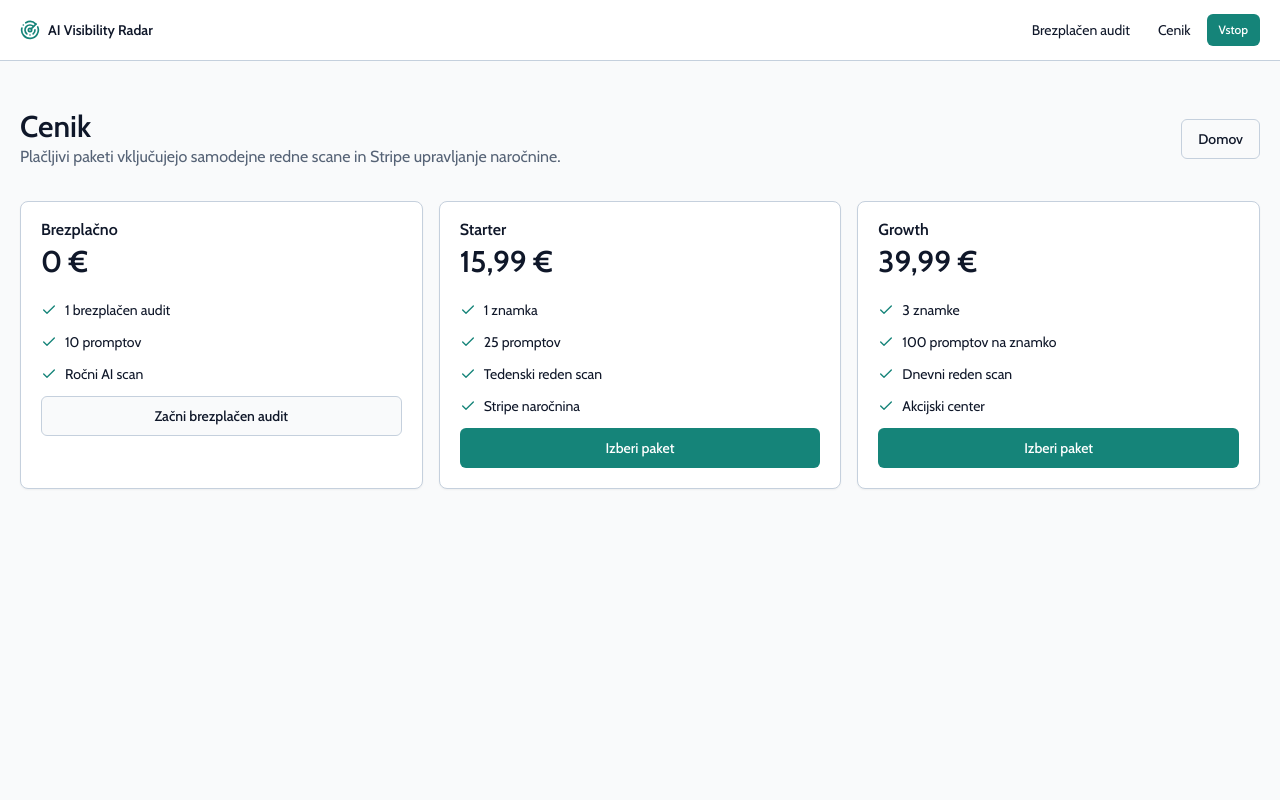
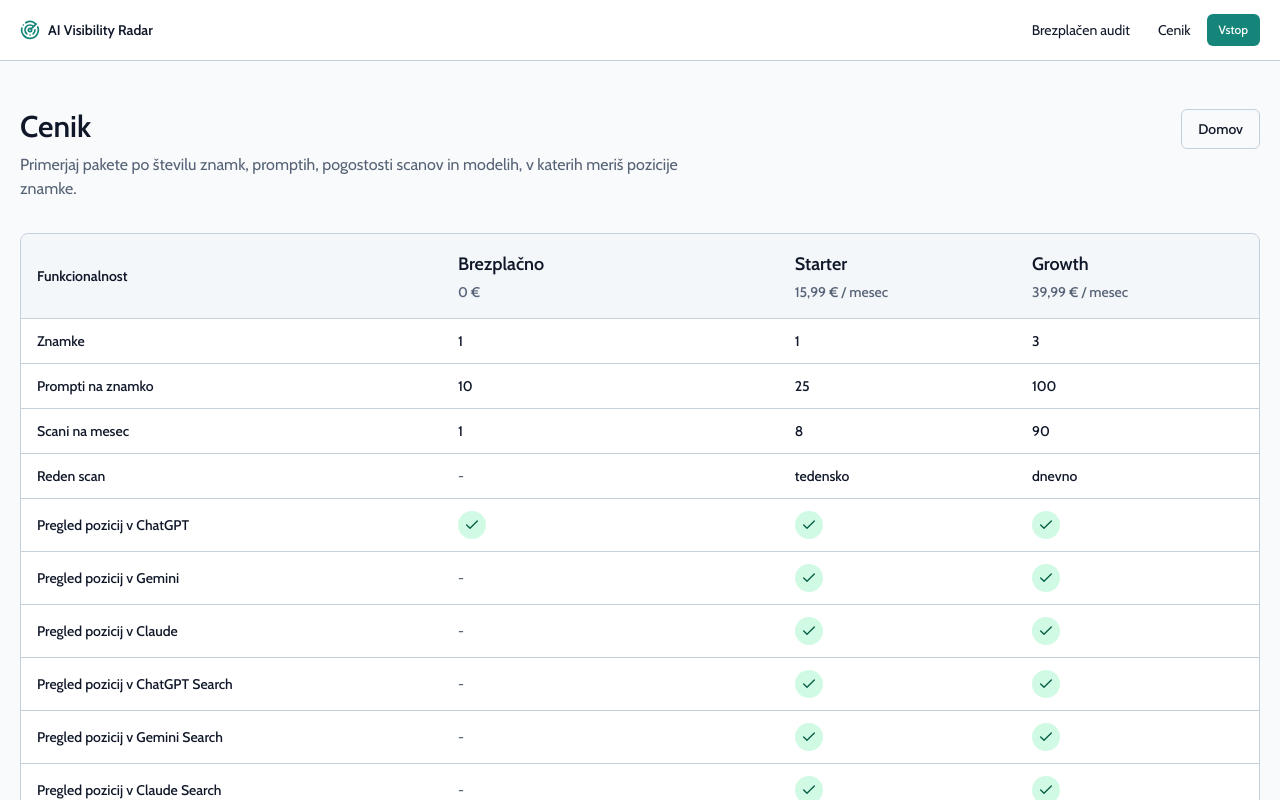
Before and after one commit to preserenfrance/ai-visibility-radar, a Next.js app in the folder apps/web/: page /pricing in a window 1280 px wide. Shown: the top 800 px of the page. Built offline with nearby package versions, Linux system fonts and the light colour scheme; no server answers.

Commit message:
Convert pricing to comparison table

```diff
--- a/apps/web/app/pricing/page.tsx
+++ b/apps/web/app/pricing/page.tsx
@@ -1,48 +1,177 @@
 import Link from "next/link";
 import { Check } from "lucide-react";
 import { Button } from "@/components/ui/button";
-import { Card, CardContent, CardHeader, CardTitle } from "@/components/ui/card";
 
-const plans = [
-  { name: "Brezplačno", price: "0", items: ["1 brezplačen audit", "10 promptov", "Ročni AI scan"] },
-  { name: "Starter", price: "15,99", items: ["1 znamka", "25 promptov", "Tedenski reden scan", "Stripe naročnina"] },
-  { name: "Growth", price: "39,99", items: ["3 znamke", "100 promptov na znamko", "Dnevni reden scan", "Akcijski center"] }
+type PlanId = "free" | "starter" | "growth";
+type FeatureValue = boolean | string | number;
+
+const plans: Array<{
+  id: PlanId;
+  name: string;
+  price: string;
+  href: string;
+  cta: string;
+}> = [
+  {
+    id: "free",
+    name: "Brezplačno",
+    price: "0 €",
+    href: "/ai-visibility-checker",
+    cta: "Začni brezplačen audit",
+  },
+  {
+    id: "starter",
+    name: "Starter",
+    price: "15,99 € / mesec",
+    href: "/app/settings",
+    cta: "Izberi Starter",
+  },
+  {
+    id: "growth",
+    name: "Growth",
+    price: "39,99 € / mesec",
+    href: "/app/settings",
+    cta: "Izberi Growth",
+  },
+];
+
+const features: Array<{
+  label: string;
+  values: Record<PlanId, FeatureValue>;
+}> = [
+  {
+    label: "Znamke",
+    values: { free: 1, starter: 1, growth: 3 },
+  },
+  {
+    label: "Prompti na znamko",
+    values: { free: 10, starter: 25, growth: 100 },
+  },
+  {
+    label: "Scani na mesec",
+    values: { free: 1, starter: 8, growth: 90 },
+  },
+  {
+    label: "Reden scan",
+    values: { free: false, starter: "tedensko", growth: "dnevno" },
+  },
+  {
+    label: "Pregled pozicij v ChatGPT",
+    values: { free: true, starter: true, growth: true },
+  },
+  {
+    label: "Pregled pozicij v Gemini",
+    values: { free: false, starter: true, growth: true },
+  },
+  {
+    label: "Pregled pozicij v Claude",
+    values: { free: false, starter: true, growth: true },
+  },
+  {
+    label: "Pregled pozicij v ChatGPT Search",
+    values: { free: false, starter: true, growth: true },
+  },
+  {
+    label: "Pregled pozicij v Gemini Search",
+    values: { free: false, starter: true, growth: true },
+  },
+  {
+    label: "Pregled pozicij v Claude Search",
+    values: { free: false, starter: true, growth: true },
+  },
+  {
+    label: "Citati in viri iz search modelov",
+    values: { free: false, starter: true, growth: true },
+  },
+  {
+    label: "Konkurenti",
+    values: { free: false, starter: true, growth: true },
+  },
+  {
+    label: "Akcijski center",
+    values: { free: false, starter: true, growth: true },
+  },
 ];
 
 export default function PricingPage() {
   return (
     <main className="mx-auto min-h-screen max-w-7xl px-5 py-12">
-      <div className="mb-8 flex items-center justify-between">
+      <div className="mb-8 flex flex-wrap items-start justify-between gap-4">
         <div>
           <h1 className="text-3xl font-semibold">Cenik</h1>
-          <p className="text-muted-foreground">Plačljivi paketi vključujejo samodejne redne scane in Stripe upravljanje naročnine.</p>
+          <p className="mt-2 max-w-2xl text-muted-foreground">
+            Primerjaj pakete po številu znamk, promptih, pogostosti scanov in
+            modelih, v katerih meriš pozicije znamke.
+          </p>
         </div>
         <Button asChild variant="outline">
           <Link href="/">Domov</Link>
         </Button>
       </div>
-      <div className="grid gap-4 md:grid-cols-3">
-        {plans.map((plan) => (
-          <Card key={plan.name}>
-            <CardHeader>
-              <CardTitle>{plan.name}</CardTitle>
-              <div className="text-3xl font-semibold">{plan.price} €</div>
-            </CardHeader>
-            <CardContent className="space-y-3">
-              {plan.items.map((item) => (
-                <div key={item} className="flex items-center gap-2 text-sm">
-                  <Check className="h-4 w-4 text-primary" /> {item}
-                </div>
+
+      <div className="overflow-hidden rounded-lg border bg-white">
+        <div className="overflow-x-auto">
+          <table className="w-full min-w-[760px] border-collapse text-sm">
+            <thead>
+              <tr className="border-b bg-secondary/40">
+                <th className="w-[34%] px-4 py-4 text-left font-semibold">
+                  Funkcionalnost
+                </th>
+                {plans.map((plan) => (
+                  <th key={plan.id} className="px-4 py-4 text-left align-top">
+                    <div className="text-lg font-semibold">{plan.name}</div>
+                    <div className="mt-1 text-sm font-medium text-muted-foreground">
+                      {plan.price}
+                    </div>
+                  </th>
+                ))}
+              </tr>
+            </thead>
+            <tbody>
+              {features.map((feature) => (
+                <tr key={feature.label} className="border-b last:border-b-0">
+                  <td className="px-4 py-3 font-medium">{feature.label}</td>
+                  {plans.map((plan) => (
+                    <td key={plan.id} className="px-4 py-3">
+                      <FeatureCell value={feature.values[plan.id]} />
+                    </td>
+                  ))}
+                </tr>
               ))}
-              <Button asChild className="w-full" variant={plan.name === "Brezplačno" ? "outline" : "default"}>
-                <Link href={plan.name === "Brezplačno" ? "/ai-visibility-checker" : "/app/settings"}>
-                  {plan.name === "Brezplačno" ? "Začni brezplačen audit" : "Izberi paket"}
-                </Link>
-              </Button>
-            </CardContent>
-          </Card>
-        ))}
+              <tr className="bg-secondary/20">
+                <td className="px-4 py-4 font-medium">Začni</td>
+                {plans.map((plan) => (
+                  <td key={plan.id} className="px-4 py-4">
+                    <Button
+                      asChild
+                      className="w-full"
+                      variant={plan.id === "free" ? "outline" : "default"}
+                    >
+                      <Link href={plan.href}>{plan.cta}</Link>
+                    </Button>
+                  </td>
+                ))}
+              </tr>
+            </tbody>
+          </table>
+        </div>
       </div>
     </main>
   );
 }
+
+function FeatureCell({ value }: { value: FeatureValue }) {
+  if (value === true) {
+    return (
+      <span className="inline-flex h-7 w-7 items-center justify-center rounded-full bg-emerald-100 text-emerald-800">
+        <Check className="h-4 w-4" aria-label="Vključeno" />
+      </span>
+    );
+  }
+
+  if (value === false) {
+    return <span className="text-muted-foreground">-</span>;
+  }
+
+  return <span className="font-medium">{value}</span>;
+}
```
